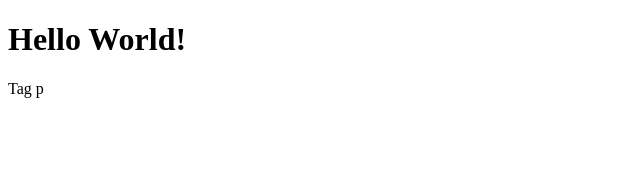
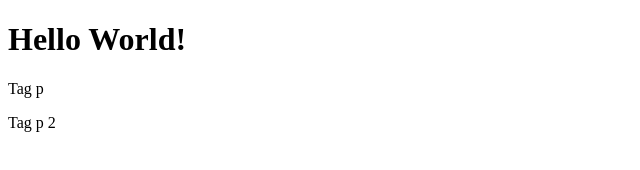
Before and after one commit to thomas-mach/htmlcss-hello, a plain HTML site: page index.html in a window 1280 px wide. Shown: the full height of the page, 0-640 px from the left. Drawn offline with Linux system fonts and the light colour scheme.

Commit message:
Add second p

```diff
--- a/index.html
+++ b/index.html
@@ -8,5 +8,6 @@
 <body>
     <h1>Hello World!</h1>
     <p>Tag p</p>
+    <p>Tag p 2</p>
 </body>
 </html>
```
